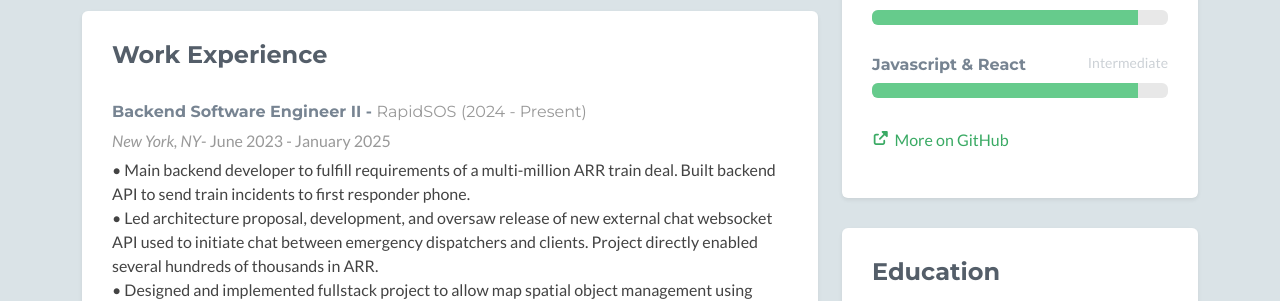
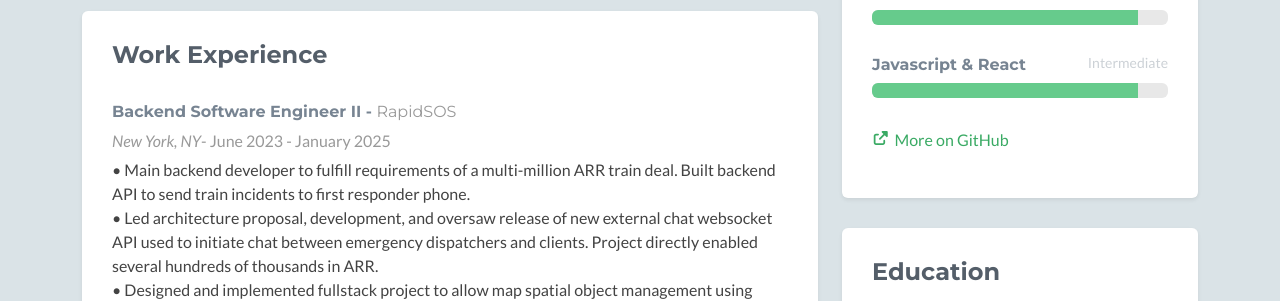
Before and after one commit to alexchung1233/alexchung1233.github.io, a Jekyll site: the page index.html, which Jekyll copies as it is, in a window 1280 px wide. Shown: the part 568-869 px from the top of the page. Built offline with Jekyll 4.4.1, drawn with Linux system fonts in a browser that asks for light colours; nearby versions of some CDN libraries; library files that are not in the unit come from our copies; a style sheet for code colours, icons or effects is not loaded.

Commit message:
Update work experience

```diff
--- a/index.html
+++ b/index.html
@@ -70,7 +70,7 @@
                         <h2 class="heading">Work Experience</h2>
                         <div class="content">
                             <div class="item">
-                                <h3 class="title">Backend Software Engineer II - <span class="place"><a href="#">RapidSOS</a></span> <span class="year">(2024 - Present)</span></h3>
+                                <h3 class="title">Backend Software Engineer II - <span class="place"><a href="#">RapidSOS</a></span></h3>
                                 <p class="title"><span class="place"><em>New York, NY</em></span><span class="year">- June 2023 - January 2025</span></p>
                                 <p>
                                     • Main backend developer to fulfill requirements of a multi-million ARR train deal. Built backend API to send train
```
